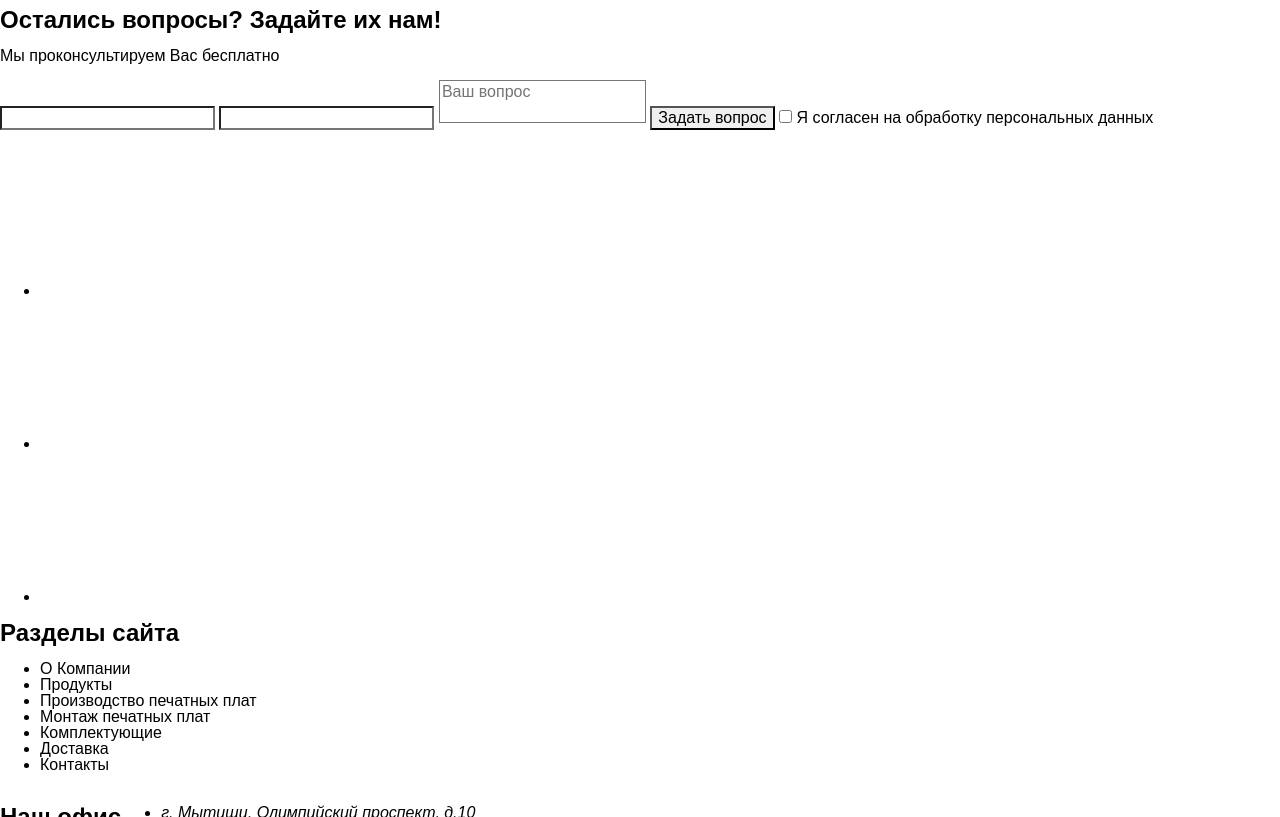
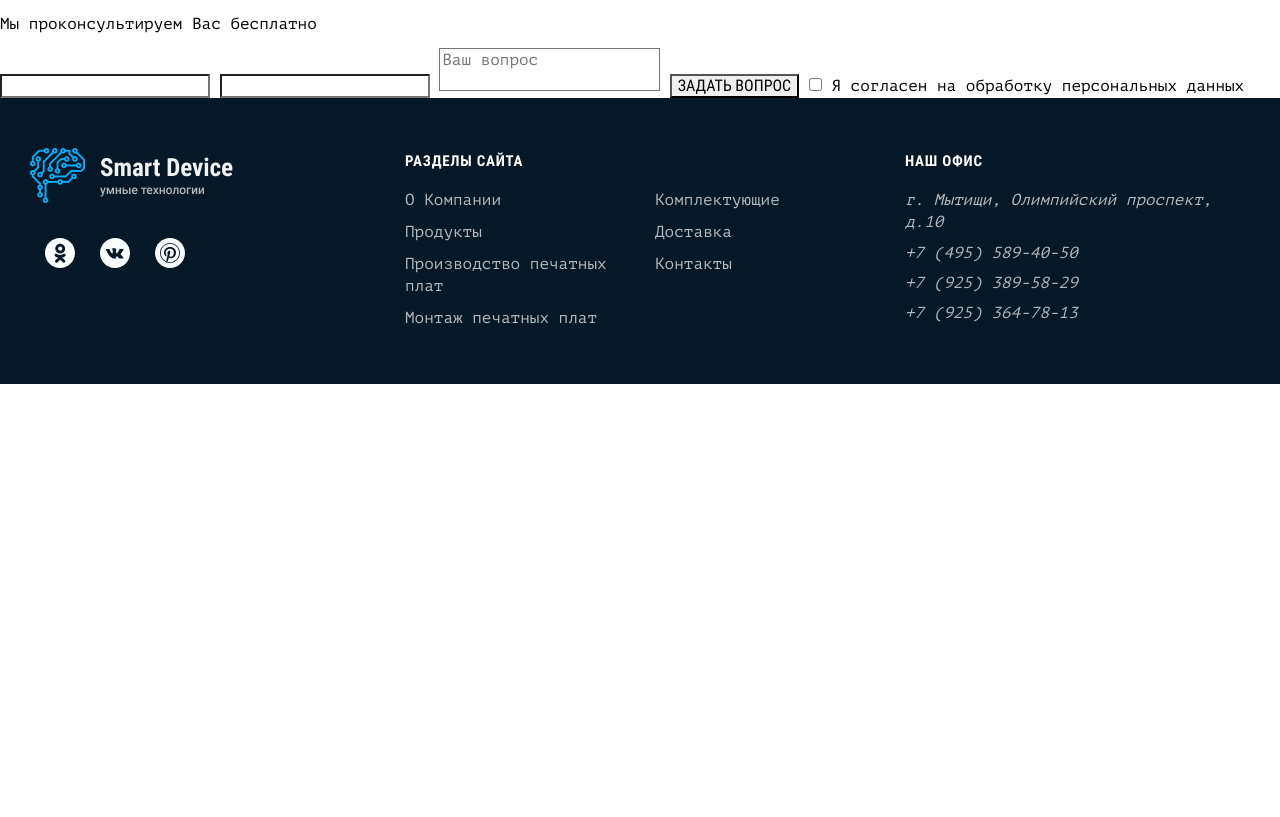
Before and after one commit to Lyezik/Smart-Device, a website built with webpack: page source/index.html in a window 1280 px wide. Shown: the part 1983-2800 px from the top of the page. After the commit the page ends 2367 px from the top, so only its background shows below. Built offline with nearby package versions, Linux system fonts and the light colour scheme; files whose address does not match are found by name.

Commit message:
создает футер

```diff
--- a/source/index.html
+++ b/source/index.html
@@ -16,13 +16,15 @@
       <a class="main-header__logo header-logo" href="index.html">
         <picture>
           <source media="(max-width: 767px)" srcset="./img/svg/logo-small.svg" width="35" height="35">
-          <img class="header-logo__image" src="./img/logo.png" width="215" height="55" alt="Логотип Smart Device, умные технологии" >
+          <img class="header-logo__image" src="./img/logo.png" width="215" height="55"
+            alt="Логотип Smart Device, умные технологии">
         </picture>
       </a>
       <div class="main-header__contacts contacts">
         <address class="contacts__email">
           <a class="contacts__email-link" href="mailto: info@sd.ru">
-            <svg class="contacts__email-icon" width="20" height="20" viewBox="0 0 20 20" fill="none" xmlns="http://www.w3.org/2000/svg">
+            <svg class="contacts__email-icon" width="20" height="20" viewBox="0 0 20 20" fill="none"
+              xmlns="http://www.w3.org/2000/svg">
               <use xlink:href="img/sprite.svg#message-icon"></use>
             </svg>
             <span class="contacts__email-text">info@sd.ru</span>
@@ -31,7 +33,8 @@
         </address>
         <address class="contacts__phone">
           <a class="contacts__phone-link" href="tel:+74950005252">
-            <svg class="contacts__email-icon" width="20" height="20" viewBox="0 0 20 20" fill="none" xmlns="http://www.w3.org/2000/svg">
+            <svg class="contacts__email-icon" width="20" height="20" viewBox="0 0 20 20" fill="none"
+              xmlns="http://www.w3.org/2000/svg">
               <use xlink:href="img/sprite.svg#phone-icon"></use>
             </svg>
             <span class="contacts__phone-text">+7&nbsp;(495)&nbsp;000 52 52</span>
@@ -139,64 +142,102 @@
   </main>
 
   <footer class="main-footer">
+    <div class="container main-footer__container">
 
+      <div class="main-footer__wrapper">
         <div class="main-footer__logo">
-      <img>
+          <img class="header-logo__image" src="./img/logo.png" width="215" height="55"
+            alt="Логотип Smart Device, умные технологии">
         </div>
 
         <div class="main-footer__social social">
           <ul class="social__list">
             <li class="social__item">
-          <svg></svg>
+              <a class="social__link" href="#">
+                <span class="visually-hidden">Одноклассники.</span>
+                <svg width="30" height="30" viewBox="0 0 30 30" fill="none" xmlns="http://www.w3.org/2000/svg">
+                  <use xlink:href="img/sprite.svg#ok-icon"></use>
+                </svg>
+              </a>
             </li>
             <li class="social__item">
-          <svg></svg>
+              <a class="social__link" href="#">
+                <span class="visually-hidden">Vkontakte.</span>
+                <svg width="30" height="30" viewBox="0 0 30 30" fill="none" xmlns="http://www.w3.org/2000/svg">
+                  <use xlink:href="img/sprite.svg#vk-icon"></use>
+                </svg>
+              </a>
             </li>
             <li class="social__item">
-          <svg></svg>
+              <a class="social__link" href="#">
+                <span class="visually-hidden">Pinterest.</span>
+                <svg width="30" height="30" viewBox="0 0 30 30" fill="none" xmlns="http://www.w3.org/2000/svg">
+                  <use xlink:href="img/sprite.svg#pinterest-icon"></use>
+                </svg>
+              </a>
             </li>
           </ul>
         </div>
+      </div>
+
+      <div class="main-footer__wrapper-nav">
         <div class="main-footer__nav footer-nav">
           <h2>Разделы сайта</h2>
-      <ul class="footer-nav__list">
-        <li>О Компании</li>
-        <li>Продукты</li>
-        <li>Производство печатных плат</li>
-        <li>Монтаж печатных плат</li>
-        <li>Комплектующие</li>
-        <li>Доставка</li>
-        <li>Контакты</li>
+          <ul>
+            <li>
+              <a>О Компании</a>
+            </li>
+            <li>
+              <a>Продукты</a>
+            </li>
+            <li>
+              <a>Производство печатных плат</a>
+            </li>
+            <li>
+              <a>Монтаж печатных плат</a>
+            </li>
+            <li>
+              <a>Комплектующие</a>
+            </li>
+            <li>
+              <a>Доставка</a>
+            </li>
+            <li>
+              <a>Контакты</a>
+            </li>
           </ul>
         </div>
-    <div class="main-footer__contacts contacts">
+
+        <div class="main-footer__contacts footer-contacts">
           <h2>Наш офис</h2>
-      <ul class="contacts__list">
+          <ul>
             <li>
               <address>г. Мытищи, Олимпийский проспект, д.10</address>
             </li>
             <li>
-          <address class="">
-            <a class="" href="tel:+74955894050">
+              <address class="footer-contacts__phone">
+                <a href="tel:+74955894050">
                   +7&nbsp;(495)&nbsp;589-40-50
                 </a>
               </address>
             </li>
             <li>
-          <address class="">
-            <a class="" href="tel:+79253895829">
+              <address class="footer-contacts__phone">
+                <a href="tel:+79253895829">
                   +7&nbsp;(925)&nbsp;389-58-29
                 </a>
               </address>
             </li>
             <li>
-          <address class="">
-            <a class="" href="tel:+79253647813">
+              <address class="footer-contacts__phone">
+                <a href="tel:+79253647813">
                   +7&nbsp;(925)&nbsp;364-78-13
                 </a>
               </address>
             </li>
           </ul>
+        </div>
+      </div>
     </div>
   </footer>
 
--- a/source/sass/blocks/btn.scss
+++ b/source/sass/blocks/btn.scss
@@ -9,6 +9,8 @@
   cursor: pointer;
 
   transition: opacity $trans-default;
+
+  font-family: $ff-ptmono;
 
   &--red {
     background-color: $color-torch-red;
--- /dev/null
+++ b/source/sass/blocks/button.scss
@@ -0,0 +1,5 @@
+.button {
+  font-family: $ff-roboto;
+  cursor: pointer;
+  text-transform: uppercase;
+}
--- a/source/sass/blocks/contacts.scss
+++ b/source/sass/blocks/contacts.scss
@@ -33,6 +33,8 @@
 }
 
 .contacts__email-text {
+  max-width: 190px;
+
   @include vp-1023 {
     display: none;
   }
@@ -68,6 +70,8 @@
 }
 
 .contacts__phone-text {
+  max-width: 190px;
+
   @include vp-1023 {
     display: none;
   }
--- /dev/null
+++ b/source/sass/blocks/footer-contacts.scss
@@ -0,0 +1,37 @@
+.footer-contacts {
+  color: rgba(255, 255, 255, 0.7);
+
+  @include vp-1023 {
+    padding-right: 5px;
+  }
+}
+
+.footer-contacts h2 {
+  color: #ffffff;
+  padding-top: 5px;
+  margin: 0 0 20px;
+  font-size: 15px;
+  letter-spacing: 0.05em;
+  font-family: $ff-roboto;
+  text-transform: uppercase;
+}
+
+.footer-contacts ul {
+  display: flex;
+  flex-direction: column;
+  gap: 10px;
+  max-width: 345px;
+  line-height: 22px;
+
+  @include vp-1023 {
+    max-width: 320px;
+  }
+}
+
+.footer-contacts a {
+  color: inherit;
+}
+
+.footer-contacts__phone {
+  line-height: 20px;
+}
--- /dev/null
+++ b/source/sass/blocks/footer-nav.scss
@@ -0,0 +1,45 @@
+.footer-nav {
+  color: rgba(255, 255, 255, 0.7);
+  display: flex;
+  flex-direction: column;
+}
+
+.footer-nav h2 {
+  color: #ffffff;
+  padding-top: 5px;
+  margin: 0 0 20px;
+  font-size: 15px;
+  letter-spacing: 0.05em;
+  font-family: $ff-roboto;
+  text-transform: uppercase;
+
+  @include vp-1023 {
+    padding-top: 0;
+  }
+
+  @include vp-767 {
+    padding: 20px 0;
+   }
+}
+
+.footer-nav ul {
+  display: grid;
+  grid-template-columns: 220px 220px;
+  grid-template-rows: repeat(4, auto);
+  row-gap: 10px;
+  column-gap: 30px;
+  grid-auto-flow: column;
+
+  @include vp-1023 {
+    display: flex;
+    flex-direction: column;
+    max-width: 220px;
+    gap: 9px;
+  }
+}
+
+.footer-nav a {
+  font-family: 'PT Mono';
+  color: inherit;
+  line-height: 22px;
+}
--- /dev/null
+++ b/source/sass/blocks/main-footer.scss
@@ -0,0 +1,67 @@
+.main-footer {
+  padding: 50px 10px 55px;
+  background: #041827;
+
+  @include vp-1023 {
+    padding: 50px 45px 65px 50px;
+  }
+
+  @include vp-767 {
+    padding: 30px 25px 55px;
+   }
+}
+
+.main-footer__container {
+  display: flex;
+  max-width: 1220px;
+
+  @include vp-1023 {
+    flex-direction: column;
+  }
+}
+
+.main-footer__wrapper {
+  display: flex;
+  flex-direction: column;
+
+  @include vp-1023 {
+    flex-direction: row;
+    justify-content: space-between;
+    margin-right: 0;
+  }
+
+  @include vp-767 {
+    flex-direction: column;
+   }
+}
+
+.main-footer__logo {
+  margin-bottom: 30px;
+
+  @include vp-1023 {
+    margin-bottom: 35px;
+  }
+
+  @include vp-767 {
+    margin-bottom: 15px;
+    padding-left: 25px;
+   }
+}
+
+.main-footer__nav {
+  margin-right: percentage(30/1005);
+}
+
+.main-footer__wrapper-nav {
+  display: flex;
+  justify-content: flex-end;
+  flex-grow: 1;
+
+  @include vp-1023 {
+   justify-content: space-between;
+  }
+
+  @include vp-767 {
+    flex-direction: column;
+   }
+}
--- a/source/sass/blocks/main-header.scss
+++ b/source/sass/blocks/main-header.scss
@@ -11,9 +11,10 @@
 
 .main-header__container {
   display: flex;
-  margin: 0 auto;
   max-width: 1240px;
   padding-right: 70px;
+  align-items: center;
+  flex-wrap: wrap;
 
   @include vp-1023 {
     padding-right: 0;
@@ -52,10 +53,15 @@
 .main-header__button {
   width: 160px;
   color: $color-header-white;
+  margin-bottom: 10px;
+  padding: 10px 15px;
   border: 1px solid #f2f5f7;
   border-radius: 3px;
   background-color: rgba(0, 0, 0, 0);
-  margin: 35px 0 45px 0;
+  font-size: 14px;
+  line-height: 16px;
+  letter-spacing: 0.05em;
+  font-weight: 700;
 
   @include vp-1023 {
     display: none;
--- /dev/null
+++ b/source/sass/blocks/social.scss
@@ -0,0 +1,24 @@
+.social__list {
+  display: flex;
+  padding-left: 10px;
+  gap: 15px;
+
+  @include vp-1023 {
+    padding-top: 5px;
+  }
+
+  @include vp-767 {
+    padding-left: 4px;
+    padding-top: 0;
+    justify-content: center;
+    margin-bottom: 25px;
+   }
+}
+
+.social__link {
+  display: flex;
+  min-width: 40px;
+  min-height: 40px;
+  justify-content: center;
+  align-items: center;
+}
--- a/source/sass/global/container.scss
+++ b/source/sass/global/container.scss
@@ -11,6 +11,5 @@
   @include vp-767 {
     // padding: 0 16px;
     max-width: 767px;
-    min-width: 320px;
   }
 }
--- a/source/sass/global/reboot.scss
+++ b/source/sass/global/reboot.scss
@@ -16,7 +16,7 @@ html {
   font-weight: 400;
   font-size: $fz-default;
   line-height: 16px;
-  font-family: $ff-placeholder;
+  font-family: $ff-ptmono;
   color: $color-default-black;
 
   -webkit-font-smoothing: antialiased;
@@ -37,6 +37,12 @@ body {
 a {
   color: $color-default-black;
   text-decoration: none;
+}
+
+ul {
+  list-style-type: none;
+  margin: 0;
+  padding-left: 0;
 }
 
 img,
--- a/source/sass/style.scss
+++ b/source/sass/style.scss
@@ -19,12 +19,17 @@
 // ---------------------------------
 
 @import "blocks/btn";
+@import "blocks/button";
 @import "blocks/modal";
 @import "blocks/custom-input";
 @import "blocks/custom-toggle";
 @import "blocks/custom-select";
 @import "blocks/main-header";
 @import "blocks/contacts";
+@import "blocks/main-footer";
+@import "blocks/social";
+@import "blocks/footer-contacts";
+@import "blocks/footer-nav";
 
 // ---------------------------------
 
--- a/source/sass/variables.scss
+++ b/source/sass/variables.scss
@@ -30,6 +30,10 @@ $ff-rouble:                         "Rouble", "Arial", sans-serif;
 
 $ff-placeholder:                    "Placeholder", "Arial", sans-serif;
 
+$ff-ptmono:                         "PT Mono", "Arial", sans-serif;
+
+$ff-roboto:                         "Roboto Condensed", "Arial", sans-serif;
+
 // Animation
 // ---------------------------------
 
```
Also changed, not shown: build/css/style.css, build/css/style.min.css, build/index.html, 1 other file. Lines whose indentation alone changed are shown as unchanged.
